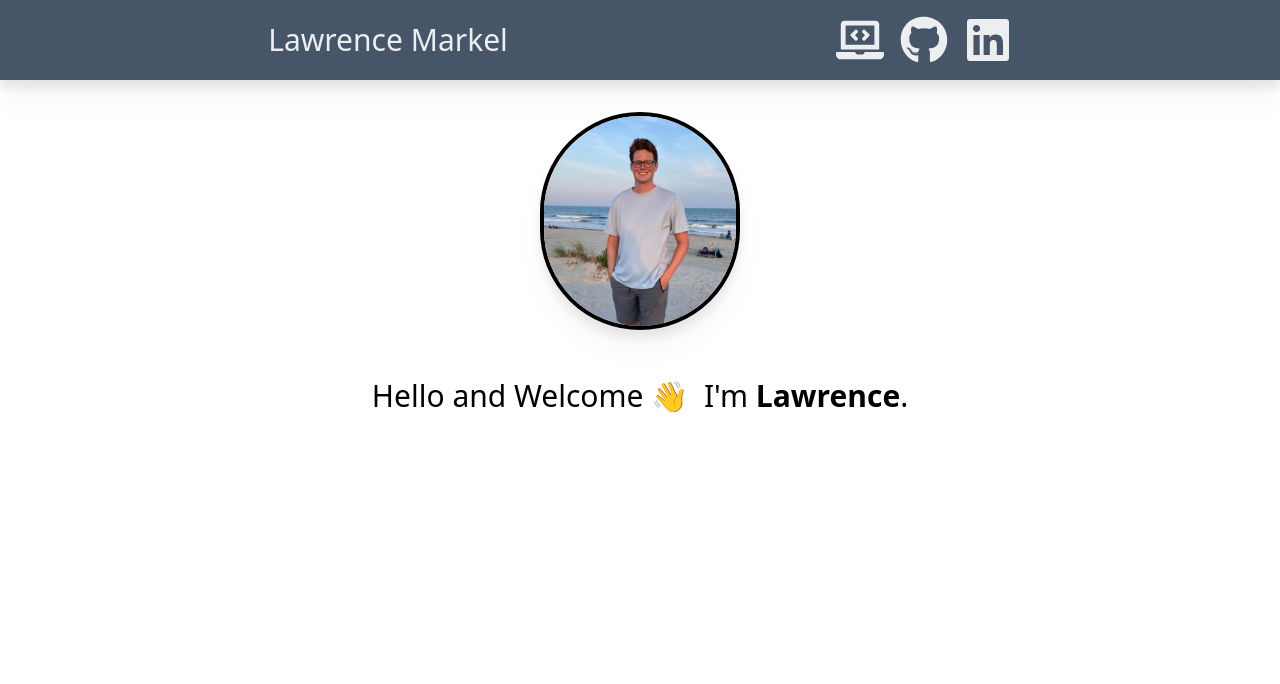
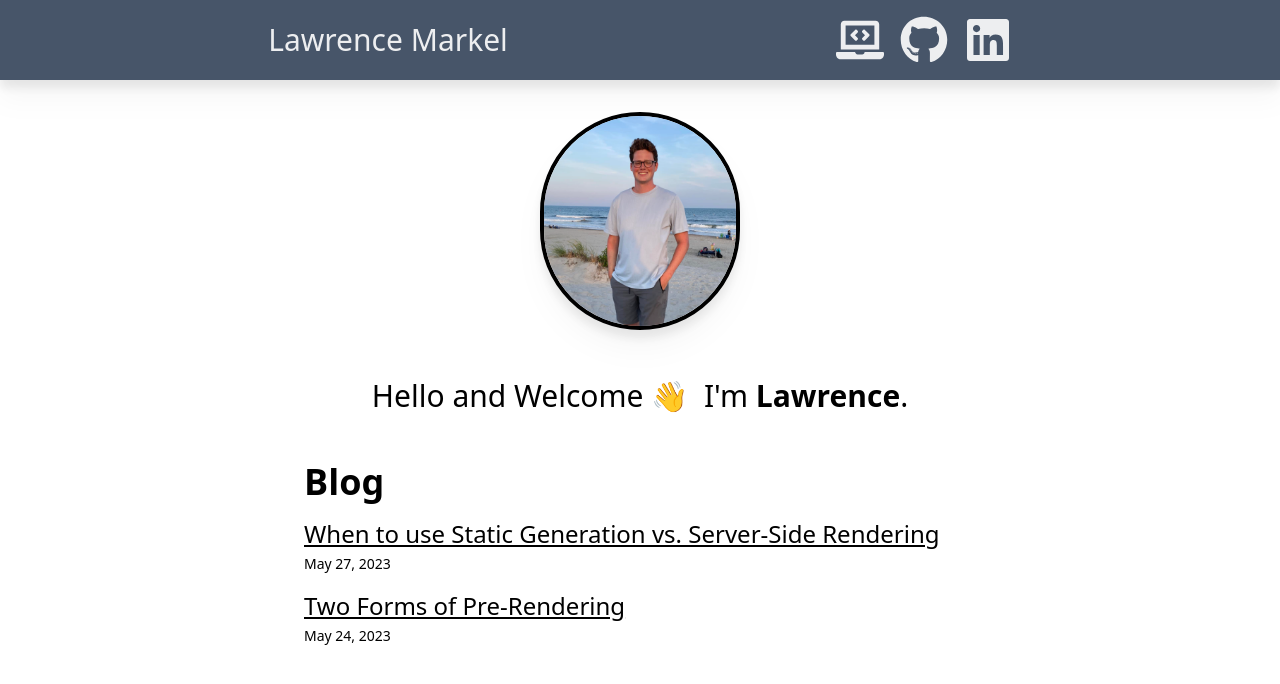
Before and after one commit to AshyLarryM/blog-app-next-demo, a Next.js app: page / in a window 1280 px wide. Shown: the top 684 px of the page. Built offline with nearby package versions, Linux system fonts and the light colour scheme.

Commit message:
Blog ListItems

```diff
--- /dev/null
+++ b/app/components/ListItem.tsx
@@ -0,0 +1,20 @@
+import Link from "next/link"
+import getFormattedDate from "@/lib/getFormattedDate"
+
+type Props = {
+    post: BlogPost
+}
+
+export default function ListItem({ post }: Props) {
+
+  const { id, title, date } = post
+  const formattedDate = getFormattedDate(date)
+
+  return (
+    <li className="mt-4 text-2xl dark:text-white/90">
+      <Link className="underline hover:text-black/70 dark:hover:text-white" href={`/posts/${id}`}>{title}</Link>
+      <br />
+      <p className="text-sm mt-1">{formattedDate}</p>
+    </li>
+  )
+}
--- /dev/null
+++ b/app/components/Posts.tsx
@@ -0,0 +1,17 @@
+import { getSortedPostsData } from "@/lib/posts"
+import ListItem from "./ListItem"
+
+export default function Posts() {
+    const posts = getSortedPostsData()
+
+  return (
+    <section className="mt-6 mx-auto max-w-2xl">
+        <h2 className="text-4xl font-bold dark:text-white/90">Blog</h2>
+        <ul className="w-full">
+            {posts.map(post => (
+                <ListItem key={post.id} post={post} />
+            ))}
+        </ul>
+    </section>
+  )
+}
--- a/app/layout.tsx
+++ b/app/layout.tsx
@@ -6,8 +6,8 @@ import { Inter } from 'next/font/google'
 const inter = Inter({ subsets: ['latin'] })
 
 export const metadata = {
-  title: 'Create Next App',
-  description: 'Generated by create next app',
+  title: "Lawrence's Blog",
+  description: "Create by Lawrence Markel",
 }
 
 export default function RootLayout({
--- a/app/page.tsx
+++ b/app/page.tsx
@@ -1,3 +1,5 @@
+import Posts from "./components/Posts"
+
 
 export default function Home() {
   return (
@@ -8,6 +10,7 @@ export default function Home() {
           I'm <span className='font-bold'>Lawrence</span>.
         </span>
       </p>
+      <Posts />
     </main>
   )
 }
--- /dev/null
+++ b/blogposts/pre-rendering.md
@@ -0,0 +1,11 @@
+---
+title: 'Two Forms of Pre-Rendering'
+date: '5-24-2023'
+---
+
+Next.js has two forms of pre-rendering: **Static Generation** and **Server-Side Rendering**.  The difference is in **when** it generates the HTML for a page.
+
+- **Static Generation** is the pre-rendering method that generates the HTML at **build time**.  THe pre-rendered HTML is then _reused_ on each request.
+- **Server-Side Rendering** is the pre-rendering method that generates the HTML on **each request**.
+
+Importantly, Next.js lets you **choose** which pre-rendering form to use for each page.  You can create a "Hybrid" Next.js app by using Static Generation for most pages and using Server-side Rendering for others.
--- /dev/null
+++ b/blogposts/ssg-ssr.md
@@ -0,0 +1,15 @@
+---
+title: 'When to use Static Generation vs. Server-Side Rendering'
+date: '5-27-2023'
+---
+
+We recommend using **Static Generation** (with and without data) whenever possible because your page can be built once and served by CDN, which makes it much faster than having a server render the page on every request.
+
+You can use Static Generation for many types of pages, including:
+
+-Marketing
+-Blog Posts
+-E-commerce product listings
+-Help and documentation
+
+You should ask youself: "Can I pre-render this page **ahead** of a user's request?"  If the answer is yes, then you should choose Static Generation/
--- /dev/null
+++ b/lib/getFormattedDate.tsx
@@ -0,0 +1,3 @@
+export default function getFormattedDate(dateString: string) : string {
+    return new Intl.DateTimeFormat('en-US', { dateStyle: 'long' }).format(new Date(dateString))
+}
--- /dev/null
+++ b/lib/posts.tsx
@@ -0,0 +1,33 @@
+import fs from 'fs'
+import path from 'path'
+import matter from 'gray-matter'
+
+
+const postsDirectory = path.join(process.cwd(), 'blogposts')
+
+export function getSortedPostsData() {
+     // Get file names under /posts
+     const fileNames = fs.readdirSync(postsDirectory);
+     const allPostsData = fileNames.map((fileName) => {
+         // Remove ".md" from file name to get id
+         const id = fileName.replace(/\.md$/, '');
+
+         // Read markdown file as string
+         const fullPath = path.join(postsDirectory, fileName);
+         const fileContents = fs.readFileSync(fullPath, 'utf8');
+
+         // Use gray-matter to parse the post metadata section
+         const matterResult = matter(fileContents);
+
+         const blogPost: BlogPost = {
+             id,
+             title: matterResult.data.title,
+             date: matterResult.data.date,
+         }
+
+         // Combine the data with the id
+         return blogPost
+     });
+     // Sort posts by date
+     return allPostsData.sort((a, b) => a.date < b.date ? 1 : -1);
+ }
--- a/package.json
+++ b/package.json
@@ -15,6 +15,7 @@
     "autoprefixer": "10.4.14",
     "eslint": "8.41.0",
     "eslint-config-next": "13.4.4",
+    "gray-matter": "^4.0.3",
     "next": "13.4.4",
     "postcss": "8.4.23",
     "react": "18.2.0",
--- /dev/null
+++ b/types.d.ts
@@ -0,0 +1,5 @@
+type BlogPost = {
+    id: string;
+    title: string;
+    date: string;
+}
```
Also changed, not shown: 1 other file (tests, documents, lock files or other folders).
